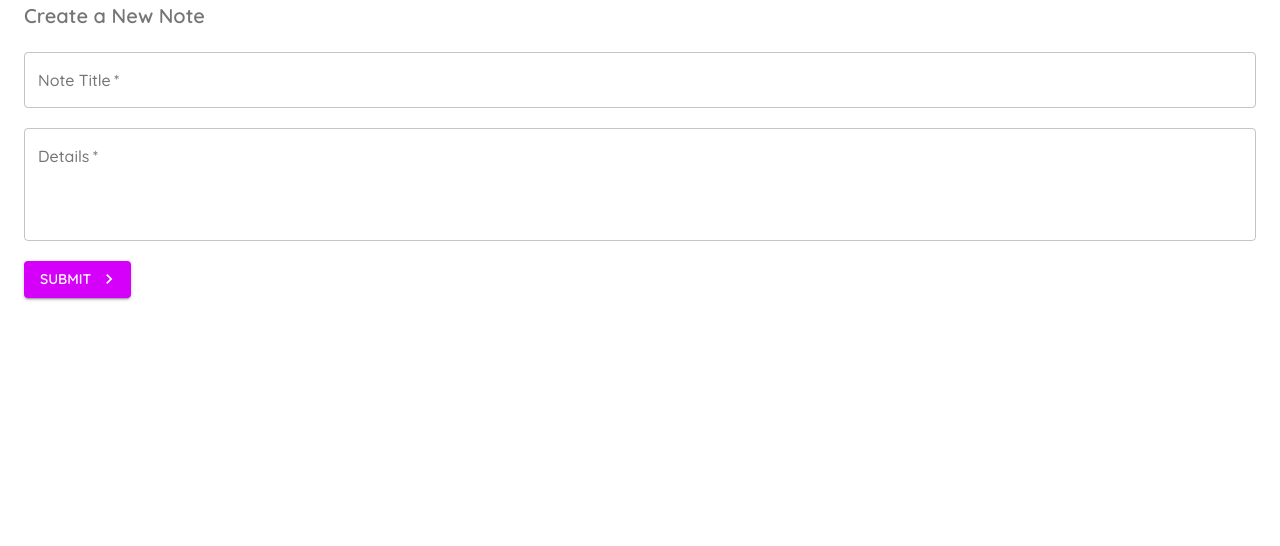
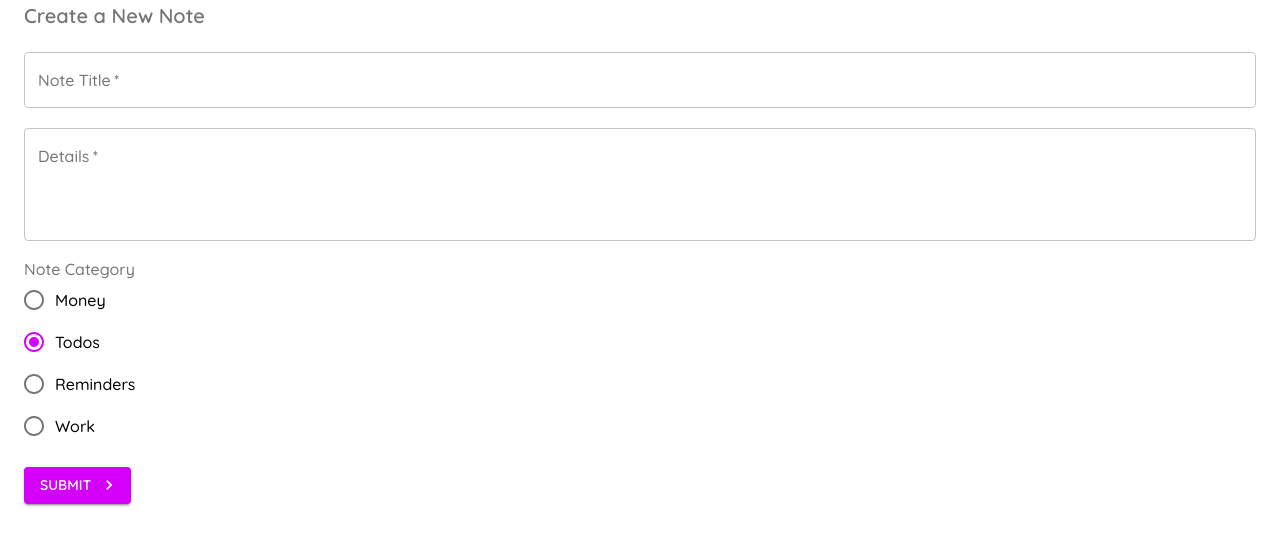
Before and after one commit to paulpark330/learn-material-ui, a React (Create React App) app: page /create in a window 1280 px wide. Shown: the top 546 px of the page. Built offline with nearby package versions, Linux system fonts and the light colour scheme.

Commit message:
on lesson 9

```diff
--- a/src/pages/Create.jsx
+++ b/src/pages/Create.jsx
@@ -5,8 +5,12 @@
 import Button from '@material-ui/core/Button';
 import Container from '@material-ui/core/Container';
 import KeyboardArrowRightIcon from '@material-ui/icons/KeyboardArrowRight';
-import { makeStyles } from '@material-ui/core';
+import { makeStyles, FormControlLabel } from '@material-ui/core';
 import TextField from '@material-ui/core/TextField';
+import Radio from '@material-ui/core/Radio';
+import RadioGroup from '@material-ui/core/RadioGroup';
+import FormControl from '@material-ui/core/FormControl';
+import FormLabel from '@material-ui/core/FormLabel';
 
 const useStyles = makeStyles({
   field: {
@@ -22,6 +26,7 @@
   const [details, setDetails] = useState('');
   const [titleError, setTitleError] = useState(false);
   const [detailsError, setDetailsError] = useState(false);
+  const [category, setCategory] = useState('todos');
 
   const handleSubmit = (e) => {
     e.preventDefault();
@@ -37,18 +42,13 @@
     }
 
     if (title && details) {
-      console.log(title, details);
+      console.log(title, details, category);
     }
   };
 
   return (
     <Container>
-      <Typography
-        variant="h6"
-        color="textSecondary"
-        component="h2"
-        gutterBottom
-      >
+      <Typography variant="h6" color="textSecondary" component="h2" gutterBottom>
         Create a New Note
       </Typography>
 
@@ -75,6 +75,15 @@
           required
           error={detailsError}
         />
+        <FormControl className={classes.field}>
+          <FormLabel>Note Category</FormLabel>
+          <RadioGroup value={category} onChange={(e) => setCategory(e.target.value)}>
+            <FormControlLabel value="money" control={<Radio />} label="Money" />
+            <FormControlLabel value="todos" control={<Radio />} label="Todos" />
+            <FormControlLabel value="reminders" control={<Radio />} label="Reminders" />
+            <FormControlLabel value="work" control={<Radio />} label="Work" />
+          </RadioGroup>
+        </FormControl>
         <Button
           type="submit"
           color="secondary"
```
